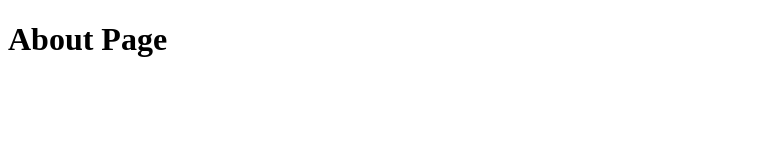
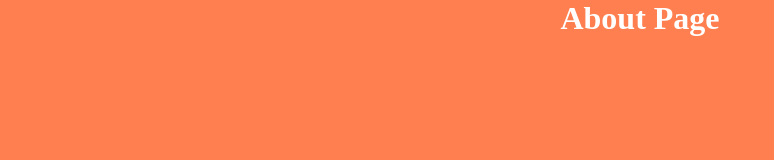
Before and after one commit to PolybiusKai/express-server, a website: page about.html in a window 1280 px wide. Shown: the whole page, without its empty margins (0-774 px from the left). Drawn offline with Linux system fonts and the light colour scheme.

Commit message:
Added structure and styling

```diff
--- a/about.html
+++ b/about.html
@@ -3,6 +3,7 @@
   <head>
     <meta charset="UTF-8" />
     <meta name="viewport" content="width=device-width, initial-scale=1.0" />
+    <link rel="stylesheet" href="css/index.css" />
     <title>Express Server About Page</title>
   </head>
   <body>
--- /dev/null
+++ b/public/css/index.css
@@ -0,0 +1,14 @@
+* {
+    margin: 0;
+    padding: 0;
+    box-sizing: border-box;
+}
+
+body {
+    background-color: coral;
+}
+
+h1 {
+    color: #fff;
+    text-align: center;
+}
```
Also changed, not shown: contact.html (+1 -0 lines), index.html (+1 -0 lines).
